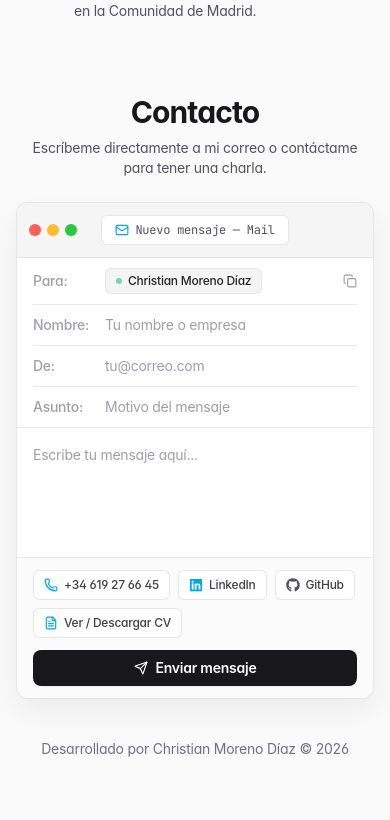
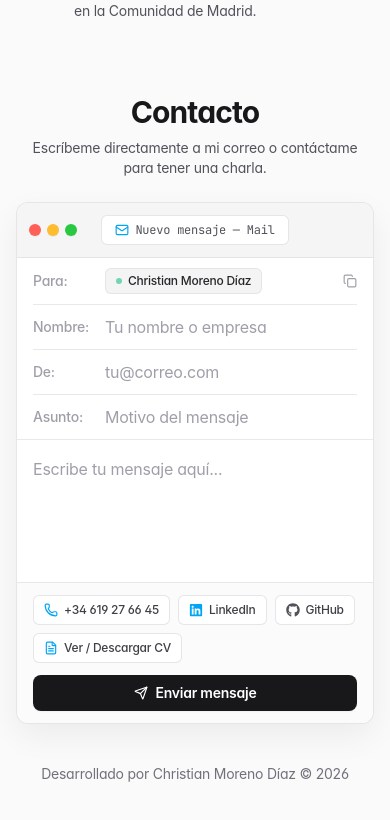
Before and after one commit to Chriiis85/portfolio-christian, a React (Vite) app: page / in a window 390 px wide. Shown: the part 6799-7619 px from the top of the page. Built offline with nearby package versions, Linux system fonts and the light colour scheme.

Commit message:
Correccion Responsive Moviles

```diff
--- a/src/App.tsx
+++ b/src/App.tsx
@@ -51,11 +51,11 @@ function App() {
   const isRoleTypingComplete = typedRoleChars >= HERO_ROLE_TOTAL_LENGTH
 
   return (
-    <div className="min-h-screen bg-[#fafafa] dark:bg-[#09090b] text-zinc-900 dark:text-zinc-100 transition-colors duration-300">
+    <div className="min-h-screen w-full max-w-full overflow-x-hidden bg-[#fafafa] dark:bg-[#09090b] text-zinc-900 dark:text-zinc-100 transition-colors duration-300">
       {/* Nuestro nuevo componente de Navegación */}
       <Navbar />
 
-      <main>
+      <main className="w-full max-w-full overflow-x-hidden">
         {/* SECCIÓN: Inicio */}
         <section id="inicio" className="relative overflow-hidden min-h-screen flex items-center justify-center pt-16 px-4 bg-[#fafafa] dark:bg-[#09090b] transition-colors duration-300">
           <HeroBackground />
@@ -119,7 +119,7 @@ function App() {
         <AboutSection />
 
         {/* SECCIÓN: Mis Proyectos */}
-        <section id="proyectos" className="w-full pt-0 pb-10 sm:pb-16 lg:pb-24 mt-4 sm:mt-8 lg:mt-12 px-4 scroll-mt-24 flex flex-col items-center justify-center bg-[#fafafa] dark:bg-[#09090b] transition-colors duration-300">
+        <section id="proyectos" className="w-full pt-0 pb-10 sm:pb-16 lg:pb-24 mt-4 sm:mt-8 lg:mt-12 px-4 scroll-mt-24 flex flex-col items-center justify-center overflow-x-hidden bg-[#fafafa] dark:bg-[#09090b] transition-colors duration-300">
           <div className="w-full max-w-4xl mx-auto text-center mb-8 sm:mb-12">
             <h2 className="text-3xl sm:text-4xl font-bold tracking-tight text-zinc-900 dark:text-zinc-100 mb-3 sm:mb-4">Mis Proyectos</h2>
             <p className="text-sm sm:text-base text-zinc-600 dark:text-zinc-400 max-w-2xl mx-auto">
--- a/src/components/AboutSection.tsx
+++ b/src/components/AboutSection.tsx
@@ -258,7 +258,7 @@ export const AboutSection: React.FC = () => {
   };
 
   return (
-    <section id="sobre-mi" className="w-full pt-0 pb-10 sm:pb-16 lg:pb-24 mt-6 sm:mt-12 lg:mt-20 px-4 flex flex-col items-center scroll-mt-24">
+    <section id="sobre-mi" className="w-full pt-0 pb-10 sm:pb-16 lg:pb-24 mt-6 sm:mt-12 lg:mt-20 px-4 flex flex-col items-center scroll-mt-24 overflow-x-hidden">
 
       {/* 1. SOBRE MÍ INTERACTIVO (Ventana macOS igual que Proyectos -> Compilar -> Sobre Mí Real) */}
       <div ref={aboutRef} className="w-full max-w-4xl mx-auto flex flex-col items-center scroll-mt-24">
--- a/src/components/ContactSection.tsx
+++ b/src/components/ContactSection.tsx
@@ -87,7 +87,7 @@ export const ContactSection = () => {
     <section
       id="contacto"
       ref={sectionRef}
-      className="w-full pt-0 pb-12 sm:pb-16 lg:pb-24 mt-4 sm:mt-8 lg:mt-12 px-4 scroll-mt-24 flex flex-col items-center justify-center"
+      className="w-full pt-0 pb-12 sm:pb-16 lg:pb-24 mt-4 sm:mt-8 lg:mt-12 px-4 scroll-mt-24 flex flex-col items-center justify-center overflow-x-hidden"
     >
       <div className="w-full max-w-4xl mx-auto">
 
@@ -175,7 +175,7 @@ export const ContactSection = () => {
               <div className="flex flex-wrap items-center gap-2 flex-1 min-w-0">
                 <span
                   style={{ transitionDelay: '260ms' }}
-                  className={`inline-flex items-center gap-1.5 px-2.5 py-1 rounded-md bg-zinc-100 dark:bg-zinc-900 text-zinc-800 dark:text-zinc-200 text-xs font-medium border border-zinc-200/90 dark:border-zinc-800 truncate transition-all duration-500 ease-[cubic-bezier(0.34,1.56,0.64,1)] ${
+                  className={`inline-flex items-center gap-1.5 px-2.5 py-1 rounded-md bg-zinc-100 dark:bg-zinc-900 text-zinc-800 dark:text-zinc-200 text-xs font-medium border border-zinc-200/90 dark:border-zinc-800 max-w-full truncate transition-all duration-500 ease-[cubic-bezier(0.34,1.56,0.64,1)] ${
                     isVisible ? 'opacity-100 scale-100' : 'opacity-0 scale-90'
                   }`}
                 >
@@ -231,7 +231,7 @@ export const ContactSection = () => {
                 onBlur={() => setActiveField(null)}
                 onChange={(e) => setName(e.target.value)}
                 placeholder="Tu nombre o empresa"
-                className="w-full bg-transparent font-sans text-zinc-900 dark:text-zinc-100 placeholder:text-zinc-400 dark:placeholder:text-zinc-600 focus:outline-none text-sm"
+                className="w-full min-w-0 flex-1 bg-transparent font-sans text-zinc-900 dark:text-zinc-100 placeholder:text-zinc-400 dark:placeholder:text-zinc-600 focus:outline-none text-base sm:text-sm"
               />
             </div>
 
@@ -262,7 +262,7 @@ export const ContactSection = () => {
                 onBlur={() => setActiveField(null)}
                 onChange={(e) => setEmail(e.target.value)}
                 placeholder="tu@correo.com"
-                className="w-full bg-transparent font-sans text-zinc-900 dark:text-zinc-100 placeholder:text-zinc-400 dark:placeholder:text-zinc-600 focus:outline-none text-sm"
+                className="w-full min-w-0 flex-1 bg-transparent font-sans text-zinc-900 dark:text-zinc-100 placeholder:text-zinc-400 dark:placeholder:text-zinc-600 focus:outline-none text-base sm:text-sm"
               />
             </div>
 
@@ -293,7 +293,7 @@ export const ContactSection = () => {
                 onBlur={() => setActiveField(null)}
                 onChange={(e) => setSubject(e.target.value)}
                 placeholder="Motivo del mensaje"
-                className="w-full bg-transparent font-sans text-zinc-900 dark:text-zinc-100 placeholder:text-zinc-400 dark:placeholder:text-zinc-600 focus:outline-none text-sm"
+                className="w-full min-w-0 flex-1 bg-transparent font-sans text-zinc-900 dark:text-zinc-100 placeholder:text-zinc-400 dark:placeholder:text-zinc-600 focus:outline-none text-base sm:text-sm"
               />
             </div>
           </div>
@@ -314,7 +314,7 @@ export const ContactSection = () => {
               onBlur={() => setActiveField(null)}
               onChange={(e) => setMessage(e.target.value)}
               placeholder="Escribe tu mensaje aquí..."
-              className="w-full bg-transparent font-sans text-zinc-900 dark:text-zinc-100 placeholder:text-zinc-400 dark:placeholder:text-zinc-600 focus:outline-none text-sm sm:text-base leading-relaxed resize-none"
+              className="w-full bg-transparent font-sans text-zinc-900 dark:text-zinc-100 placeholder:text-zinc-400 dark:placeholder:text-zinc-600 focus:outline-none text-base leading-relaxed resize-none"
             />
           </div>
 
--- a/src/components/TechStack.tsx
+++ b/src/components/TechStack.tsx
@@ -163,7 +163,7 @@ export const TechStack = () => {
     <section
       ref={sectionRef}
       id="stack"
-      className="w-full lg:min-h-screen pt-2 sm:pt-4 pb-10 sm:pb-16 lg:pb-20 mt-4 sm:mt-6 px-4 scroll-mt-24 flex flex-col items-center justify-center relative"
+      className="w-full lg:min-h-screen pt-2 sm:pt-4 pb-10 sm:pb-16 lg:pb-20 mt-4 sm:mt-6 px-4 scroll-mt-24 flex flex-col items-center justify-center relative overflow-x-hidden"
     >
       <div className="w-full max-w-4xl mx-auto flex flex-col items-center lg:my-auto">
 
--- a/src/index.css
+++ b/src/index.css
@@ -14,7 +14,11 @@ html {
   -webkit-font-smoothing: antialiased;
   -moz-osx-font-smoothing: grayscale;
   text-rendering: optimizeLegibility;
+  max-width: 100%;
   overflow-x: hidden;
+  overflow-x: clip;
+  overscroll-behavior-x: none;
+  -webkit-text-size-adjust: 100%;
 }
 
 /* Colores de fondo y tipografía Pure Zinc & Ice (Modo Claro) */
@@ -24,7 +28,19 @@ body {
   font-family: var(--font-sans);
   font-feature-settings: "cv02", "cv03", "cv04", "cv11";
   letter-spacing: -0.015em;
+  position: relative;
+  width: 100%;
+  max-width: 100%;
   overflow-x: hidden;
+  overflow-x: clip;
+  overscroll-behavior-x: none;
+}
+
+#root {
+  width: 100%;
+  max-width: 100%;
+  overflow-x: hidden;
+  overflow-x: clip;
 }
 
 input, textarea, button, select {
```
